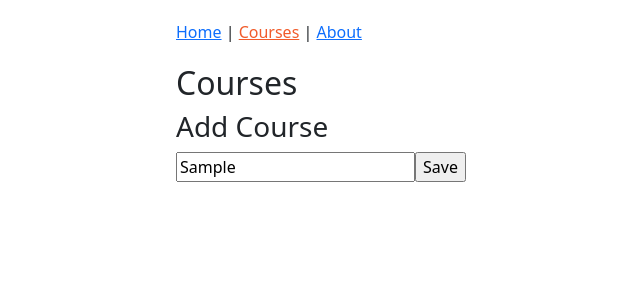
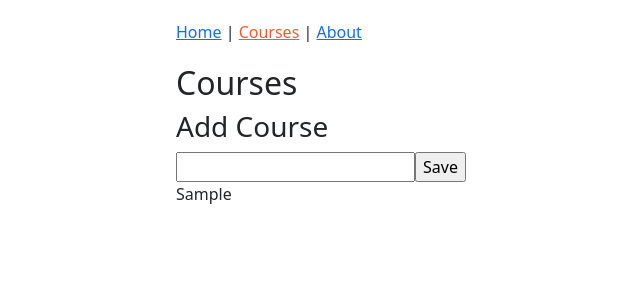
Before and after one commit to WalkerFGZ/react-redux, a React app: page /courses in a window 1280 px wide. Both pictures are taken after typing "Sample" into the empty fields and a click on the input "Save". Shown: the top 300 px of the page, without its empty margins (51-691 px from the left). Built offline with nearby package versions, Linux system fonts and the light colour scheme.

Commit message:
add redux to hooks

```diff
--- a/src/components/courses/CoursesPage.js
+++ b/src/components/courses/CoursesPage.js
@@ -1,52 +1,36 @@
-import * as courseActions from "../../redux/actions/courseActions";
+import React, { useState } from "react";
+import { useDispatch, useSelector } from "react-redux";
 
-import PropTypes from "prop-types";
-import React from "react";
-import { connect } from "react-redux";
+import { createCourse } from "../../redux/actions/courseActions";
 
-class CoursesPage extends React.Component {
-    state = {
-        course: {
-            title: ""
-        }
+export default function CoursesPage() {
+  const dispatch = useDispatch();
+  const courses = useSelector(state => state.courses);
+  const [course, setCourse] = useState({ title: "" });
+
+  const handleChange = event => {
+    setCourse({ ...course, title: event.target.value });
   };
 
+  const handleSubmit = event => {
+    event.preventDefault();
+    dispatch(createCourse(course));
+    setCourse({ title: "" });
+  };
 
-    handleChange = event => {
-        const course = { ...this.state.course, title: event.target.value };
-        this.setState({ course });
-    }
-
-    handleSubmit = event => {
-        event.preventDefault();
-        this.props.dispatch(courseActions.createCourse(this.state.course))
-    }
-
-    render() {
   return (
-            <form onSubmit={this.handleSubmit}>
+    <form onSubmit={handleSubmit}>
       <h2>Courses</h2>
       <h3>Add Course</h3>
       <input
         type="text"
-                    onChange={this.handleChange}
-                    value={this.state.course.title}
+        onChange={() => handleChange(event)}
+        value={course.title}
       />
       <input type="submit" value="Save" />
+      {courses.map(course => (
+        <div key={course.title}>{course.title}</div>
+      ))}
     </form>
   );
 }
-}
-
-CoursesPage.propTypes = {
-    dispatch: PropTypes.func.isRequired
-}
-
-function mapStateToProps(state) {
-    return {
-        courses: state.courses
-    }
-}
-
-const connectedStateAndProps = connect(mapStateToProps);
-export default connectedStateAndProps(CoursesPage)
```
Also changed, not shown: src/components/courses/CoursesPage.class.js (added, +55 -0 lines). Lines whose indentation alone changed are shown as unchanged.
